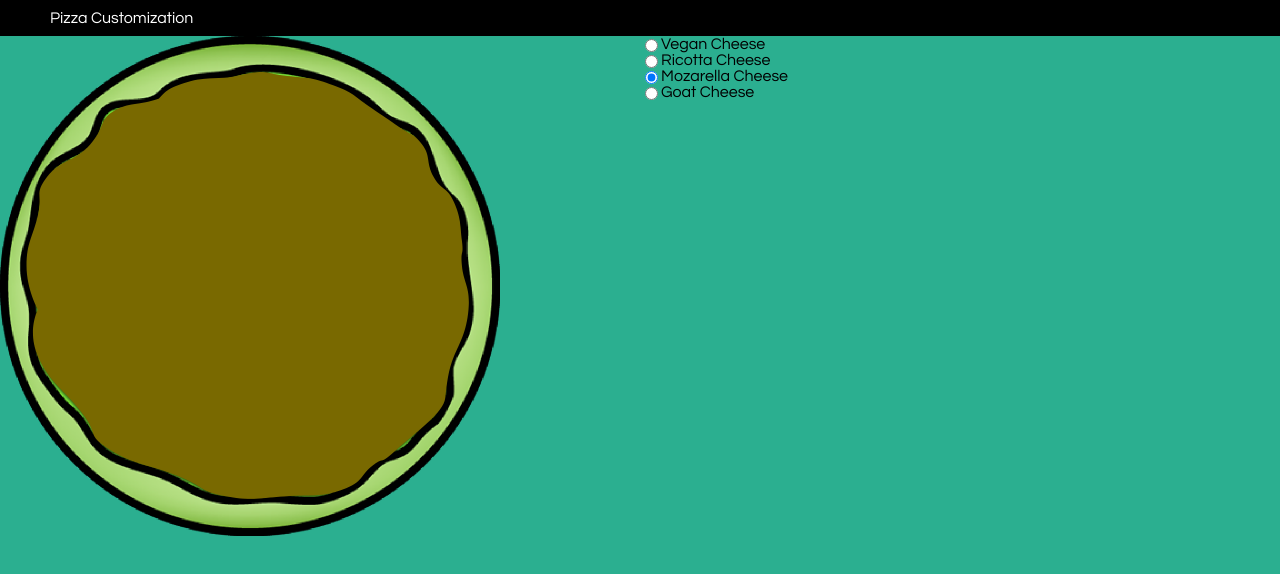
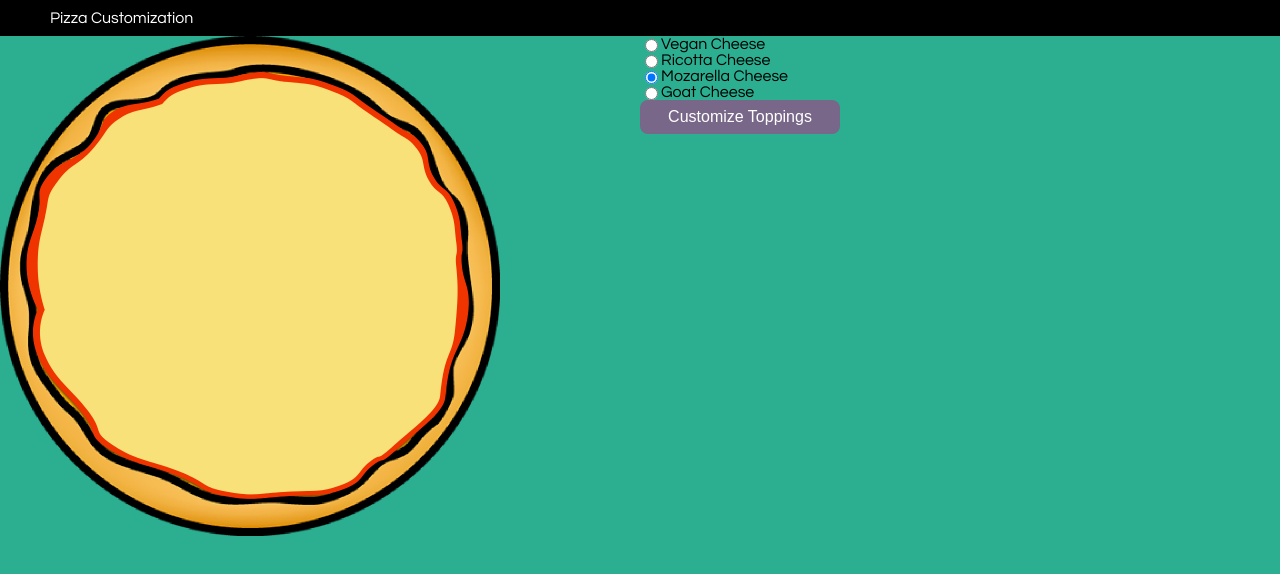
Before and after one commit to rh9891/AnotherOneBitesTheCrust, a React (Vite) app: page /customize-cheese in a window 1280 px wide. Shown: the top 574 px of the page. Built offline with nearby package versions, Linux system fonts and the light colour scheme.

Commit message:
Added buttons to customization pages to navigate to next steps.

```diff
--- a/src/components/CustomizeBase/Styles.ts
+++ b/src/components/CustomizeBase/Styles.ts
@@ -11,6 +11,8 @@
 `;
 
 export const Container = styled.div`
+display: flex;
+flex-direction: column;
   flex: 1;
 `;
 
@@ -33,3 +35,27 @@
 display: flex;
 gap: 8;
 `
+
+export const Button = styled.button`
+  position: relative;
+  display: flex;
+  align-items: center;
+  justify-content: center;
+  padding: 8px;
+      color: #ffffff;
+    background: #786789;
+    border-radius: 8px;
+    border: none;
+  text-decoration: none;
+  font-size: 1rem;
+  overflow: hidden;
+  transition: 0.2s;
+  width: 200px;
+
+  &:hover {
+color: #786789;
+background: #ffffff;
+    border-radius: 8px;
+    box-shadow: 0 0 50px #786789;
+  }
+`;
--- a/src/components/CustomizeBase/index.tsx
+++ b/src/components/CustomizeBase/index.tsx
@@ -1,4 +1,5 @@
 import { Dispatch, SetStateAction } from "react"
+import { useNavigate } from "react-router-dom";
 
 import { Ingredients, CheeseType } from "../../Types";
 import Header from "../Header";
@@ -24,8 +25,14 @@
   ]
 
 export default function CustomizeBase({ingredients, setIngredients}: CustomizeBaseProps) {
+  const navigate = useNavigate()
+
   const handleCheeseChange = (cheese: CheeseType) => {
     setIngredients((prev: Ingredients) => ({ ...prev, cheese: cheese }));
+  };
+
+  const handleNextPage = () => {
+    navigate("/customize-toppings");
   };
 
   return (
@@ -35,7 +42,7 @@
         <Styled.Container>
           <Styled.ImageContainer>
           <PizzaCheese cheese={ingredients.cheese} />
-            <PizzaBase sauce={ingredients.sauce} />
+          <PizzaBase sauce={ingredients.sauce} />
           </Styled.ImageContainer>
         </Styled.Container>
         <Styled.Container>
@@ -52,6 +59,7 @@
                         <label htmlFor={option.id}>{option.label}</label>
                       </Styled.Option>
                     ))}
+                     <Styled.Button onClick={handleNextPage}>Customize Toppings</Styled.Button>
         </Styled.Container>
       </Styled.CustomizationContainer>
     </Styled.Wrapper>
--- a/src/components/CustomizeSauce/Styles.ts
+++ b/src/components/CustomizeSauce/Styles.ts
@@ -39,3 +39,27 @@
   height: 100%;
   width: 100%;
 `;
+
+export const Button = styled.button`
+  position: relative;
+  display: flex;
+  align-items: center;
+  justify-content: center;
+  padding: 8px;
+      color: #ffffff;
+    background: #786789;
+    border-radius: 8px;
+    border: none;
+  text-decoration: none;
+  font-size: 1rem;
+  overflow: hidden;
+  transition: 0.2s;
+  width: 200px;
+
+  &:hover {
+color: #786789;
+background: #ffffff;
+    border-radius: 8px;
+    box-shadow: 0 0 50px #786789;
+  }
+`;
--- a/src/components/CustomizeSauce/index.tsx
+++ b/src/components/CustomizeSauce/index.tsx
@@ -1,4 +1,5 @@
 import { Dispatch, SetStateAction } from "react"
+import { useNavigate } from "react-router-dom";
 
 import { Ingredients, SauceType } from "../../Types";
 import Header from "../Header";
@@ -27,8 +28,14 @@
   sauce,
   setIngredients,
 }: CustomizeSauceProps) {
+  const navigate = useNavigate()
+
   const handleSauceChange = (sauce: SauceType) => {
     setIngredients((prev: Ingredients) => ({ ...prev, sauce: sauce }));
+  };
+
+  const handleNextPage = () => {
+    navigate("/customize-cheese");
   };
 
   return (
@@ -54,6 +61,7 @@
               <label htmlFor={option.id}>{option.label}</label>
             </Styled.Option>
           ))}
+                    <Styled.Button onClick={handleNextPage}>Customize Cheese</Styled.Button>
         </Styled.OptionsContainer>
       </Styled.CustomizationContainer>
     </Styled.Wrapper>
--- a/src/components/CustomizeToppings/index.tsx
+++ b/src/components/CustomizeToppings/index.tsx
@@ -1,6 +1,6 @@
 import Header from "../Header";
 import BBQBase from "../../assets/images/BBQBase.png";
-import Cheese from "../../assets/images/Cheese.png";
+import MozarellaCheese from "../../assets/images/MozarellaCheese.png";
 import SunDriedTomatoes from "../../assets/images/SunDriedTomatoes.png";
 import Mushrooms from "../../assets/images/Mushrooms.png";
 import Olives from "../../assets/images/Olives.png";
@@ -15,7 +15,7 @@
       <Styled.CustomizationContainer>
         <Styled.Container>
           <Styled.ImageContainer>
-            <Styled.Image className="ingredients" src={Cheese} alt="Cheese" />
+            <Styled.Image className="ingredients" src={MozarellaCheese} alt="Mozarella Cheese" />
             <Styled.Image
               className="ingredients"
               src={SunDriedTomatoes}
```
Also changed, not shown: src/components/PizzaCheese/index.tsx (+4 -4 lines), src/assets/images/MozarellaCheese.png (renamed from src/assets/images/Cheese.png).
